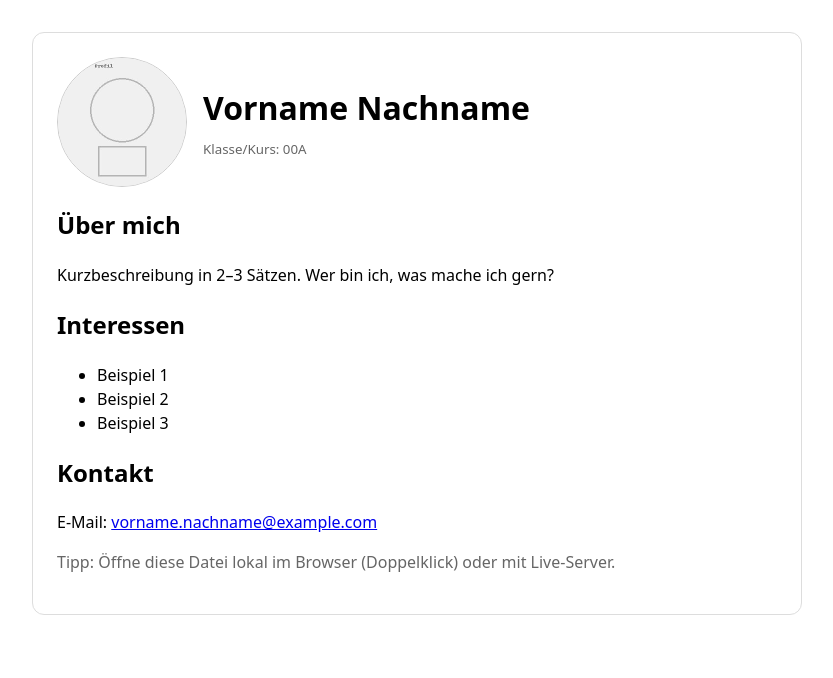
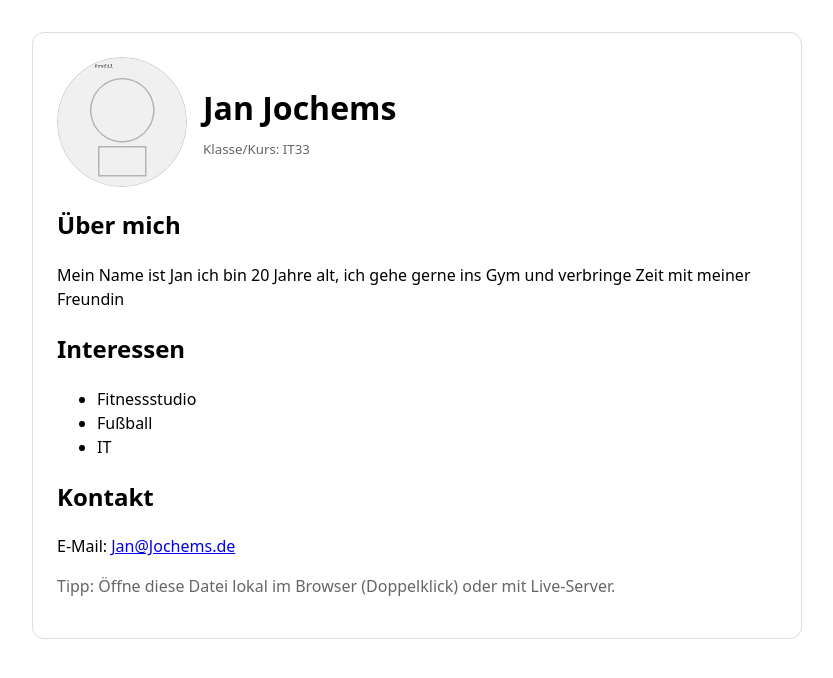
Before and after one commit to JanJochems2005/Steckbrief, a plain HTML site: page index.html in a window 1280 px wide. Shown: the whole page, without its empty margins (0-833 px from the left). Drawn offline with Linux system fonts and the light colour scheme.

Commit message:
Profil ausgefüllt: Name/Klasse/Interessen; README mit Änderungsprotokoll ergänzt

```diff
--- a/index.html
+++ b/index.html
@@ -22,25 +22,25 @@
     <div class="row">
       <img src="assets/profil.jpg" alt="Profilbild (Platzhalter)">
       <div>
-        <h1 id="name">Vorname Nachname</h1>
-        <small id="klasse">Klasse/Kurs: 00A</small>
+        <h1 id="name">Jan Jochems</h1>
+        <small id="klasse">Klasse/Kurs: IT33</small>
       </div>
     </div>
     <div class="section">
       <h2>Über mich</h2>
-      <p id="ueber-mich">Kurzbeschreibung in 2–3 Sätzen. Wer bin ich, was mache ich gern?</p>
+      <p id="ueber-mich">Mein Name ist Jan ich bin 20 Jahre alt, ich gehe gerne ins Gym und verbringe Zeit mit meiner Freundin</p>
     </div>
     <div class="section">
       <h2>Interessen</h2>
       <ul id="interessen">
-        <li>Beispiel 1</li>
-        <li>Beispiel 2</li>
-        <li>Beispiel 3</li>
+        <li>Fitnessstudio</li>
+        <li>Fußball</li>
+        <li>IT</li>
       </ul>
     </div>
     <div class="section">
       <h2>Kontakt</h2>
-      <p>E-Mail: <a id="email" href="mailto:vorname.nachname@example.com">vorname.nachname@example.com</a></p>
+      <p>E-Mail: <a id="email" href="mailto:vorname.nachname@example.com">Jan@Jochems.de</a></p>
     </div>
     <div class="section muted">
       <p>Tipp: Öffne diese Datei lokal im Browser (Doppelklick) oder mit Live-Server.</p>
```
